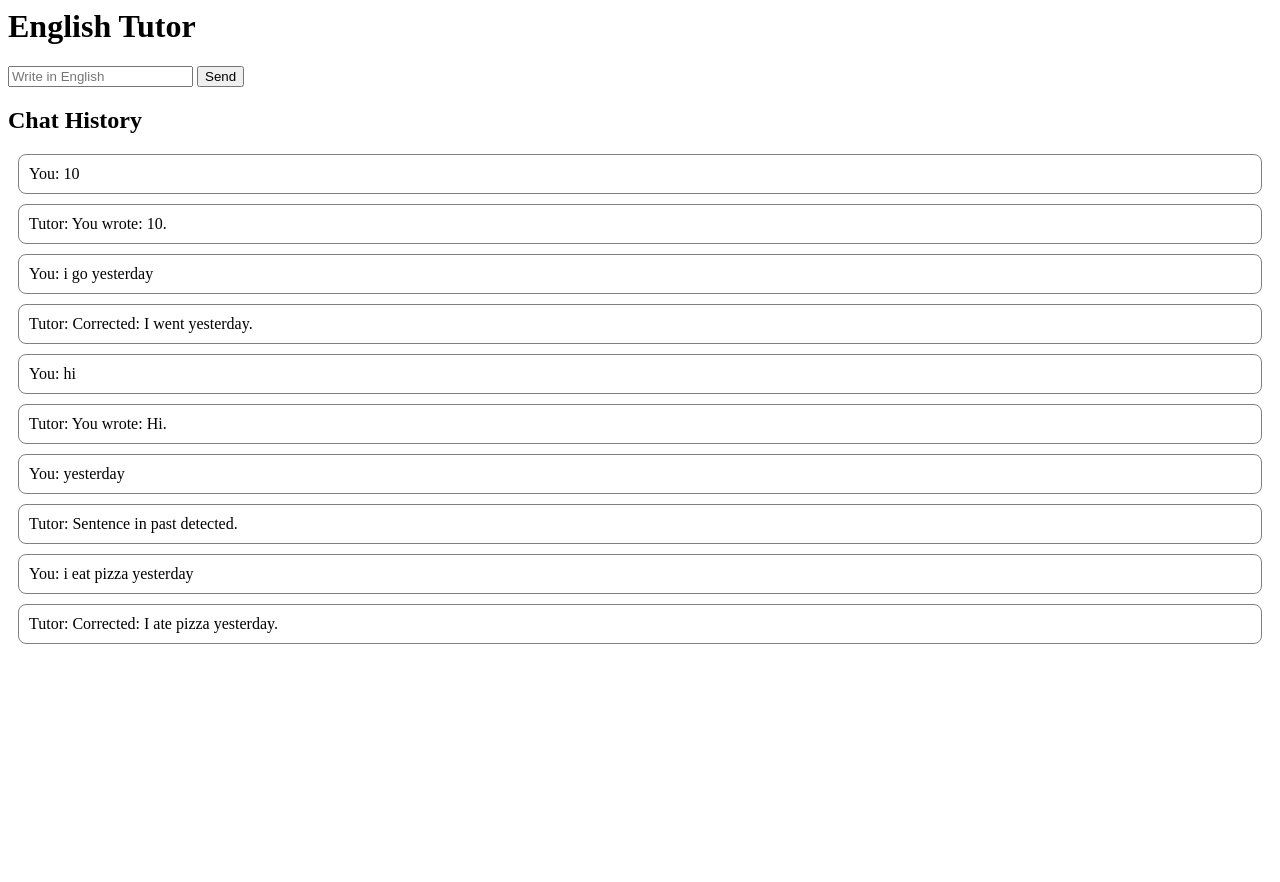
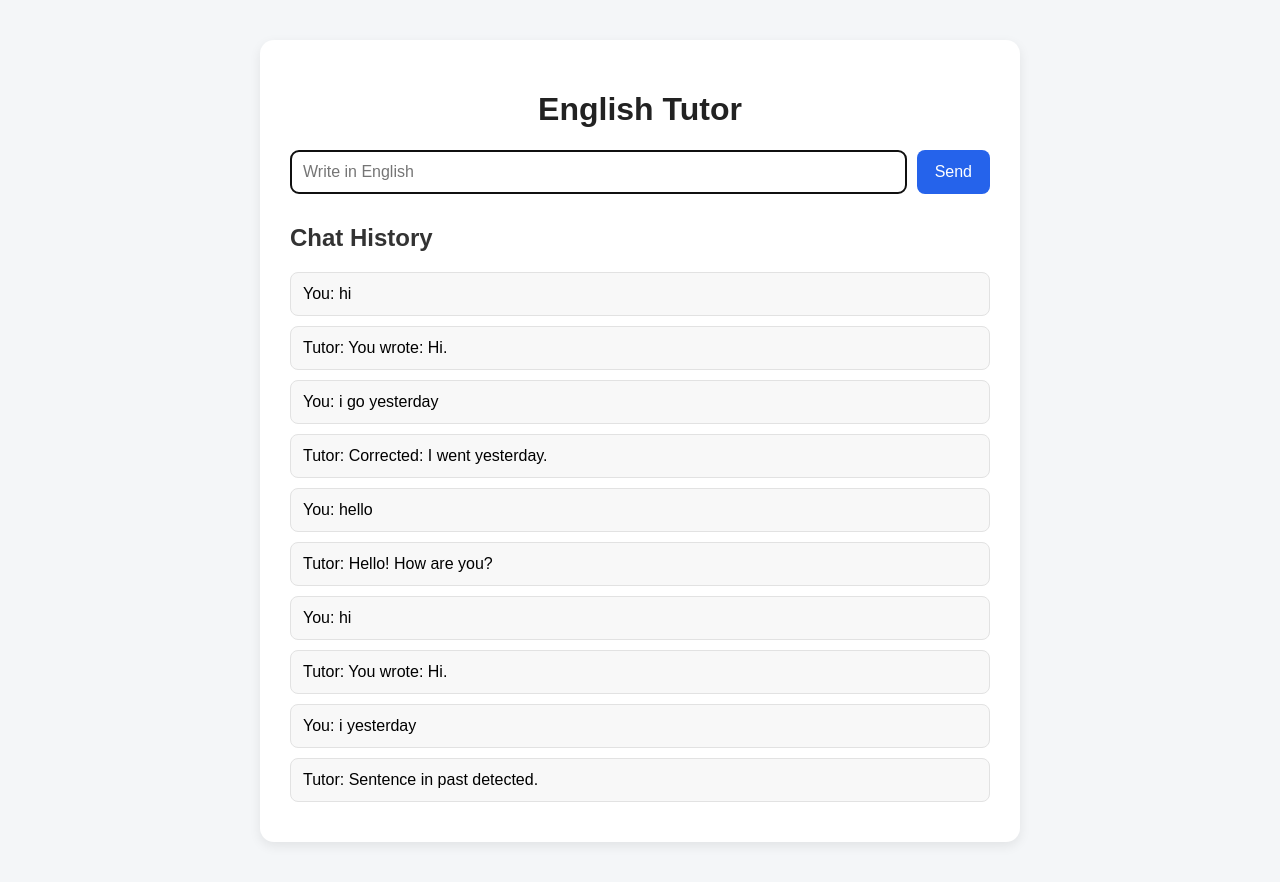
Before and after one commit to RoAr-Ro/english-tutor-flask, a Flask app: page / in a window 1280 px wide. Before the commit the page ends 644 px from the top, so only its background shows below. Run offline with Flask 3, Linux system fonts and the light colour scheme.

Commit message:
Improved UI design and input autofocus

```diff
--- a/historial.json
+++ b/historial.json
@@ -1,12 +1,12 @@
 [
-    "You: 10",
-    "Tutor: You wrote: 10.",
+    "You: hi",
+    "Tutor: You wrote: Hi.",
     "You: i go yesterday",
     "Tutor: Corrected: I went yesterday.",
+    "You: hello",
+    "Tutor: Hello! How are you?",
     "You: hi",
     "Tutor: You wrote: Hi.",
-    "You: yesterday",
-    "Tutor: Sentence in past detected.",
-    "You: i eat pizza yesterday",
-    "Tutor: Corrected: I ate pizza yesterday."
+    "You: i yesterday",
+    "Tutor: Sentence in past detected."
 ]
--- a/templates/index.html
+++ b/templates/index.html
@@ -1,31 +1,129 @@
-<!-- título que aparece en pestaña del navegador -->
+<!DOCTYPE html>
+<html>
+
+<head>
+
+    <!-- codificación -->
+    <meta charset="UTF-8">
+
+    <!-- adapta móvil -->
+    <meta name="viewport" content="width=device-width, initial-scale=1.0">
+
+    <!-- título pestaña -->
     <title>English Tutor</title>
 
-<!-- título visible en la página -->
+    <style>
+
+        body {
+            font-family: Arial, sans-serif;
+            background-color: #f4f6f8;
+            margin: 0;
+            padding: 40px;
+        }
+
+        .container {
+            max-width: 700px;
+            margin: auto;
+            background: white;
+            padding: 30px;
+            border-radius: 14px;
+            box-shadow: 0 4px 12px rgba(0,0,0,0.08);
+        }
+
+        h1 {
+            text-align: center;
+            color: #222;
+        }
+
+        form {
+            display: flex;
+            gap: 10px;
+            margin-bottom: 20px;
+        }
+
+        input {
+            flex: 1;
+            padding: 12px;
+            border: 1px solid #ccc;
+            border-radius: 8px;
+            font-size: 16px;
+        }
+
+        button {
+            padding: 12px 18px;
+            border: none;
+            background: #2563eb;
+            color: white;
+            border-radius: 8px;
+            cursor: pointer;
+            font-size: 16px;
+        }
+
+        button:hover {
+            background: #1d4ed8;
+        }
+
+        .respuesta {
+            background: #eef6ff;
+            padding: 12px;
+            border-radius: 8px;
+            margin-bottom: 20px;
+        }
+
+        .chat-box {
+            padding: 12px;
+            margin-bottom: 10px;
+            border-radius: 8px;
+            background: #f8f8f8;
+            border: 1px solid #e2e2e2;
+        }
+
+        h2 {
+            margin-top: 30px;
+            color: #333;
+        }
+
+    </style>
+
+</head>
+
+<body>
+
+    <div class="container">
+
         <h1>English Tutor</h1>
 
-<!-- formulario para enviar texto -->
         <form method="POST">
 
-    <!-- caja donde usuario escribe -->
-    <input type="text" name="mensaje" placeholder="Write in English">
+            <input
+                type="text"
+                name="mensaje"
+                placeholder="Write in English"
+                required
+                autofocus
+            >
 
-    <!-- botón enviar -->
             <button type="submit">Send</button>
 
         </form>
 
-<!-- si existe respuesta, mostrarla -->
-<p>{{ respuesta }}</p>
+        {% if respuesta %}
+            <div class="respuesta">
+                {{ respuesta }}
+            </div>
+        {% endif %}
 
         <h2>Chat History</h2>
 
         {% for linea in historial %}
 
-<div style="margin:10px; padding:10px; border:1px solid gray; border-radius:8px;">
+            <div class="chat-box">
+                {{ linea }}
+            </div>
 
-    {{ linea }}
+        {% endfor %}
 
     </div>
 
-{% endfor %}
+</body>
+</html>
```
Lines whose indentation alone changed are shown as unchanged.
